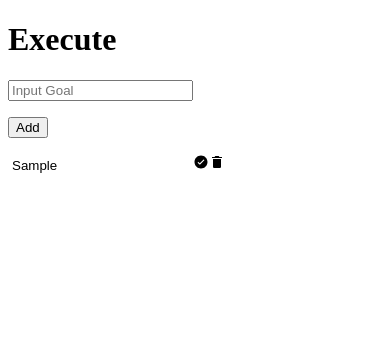
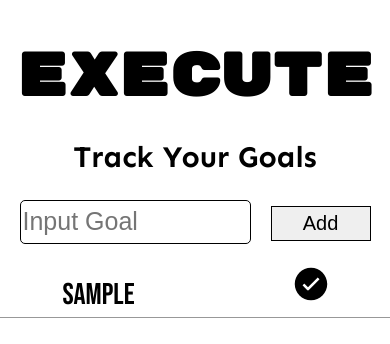
Before and after one commit to dpillay03/execute, a React (Create React App) app: page / in a window 390 px wide. Both pictures are taken after typing "Sample" into the empty fields and a click on the button "Add". Shown: the top 344 px of the page. Built offline with nearby package versions, Linux system fonts and the light colour scheme.

Commit message:
ready to deploy

```diff
--- a/package.json
+++ b/package.json
@@ -7,6 +7,7 @@
     "@testing-library/react": "^9.3.2",
     "@testing-library/user-event": "^7.1.2",
     "react": "^16.13.1",
+    "react-animations": "^1.0.0",
     "react-dom": "^16.13.1",
     "react-icons": "^3.10.0",
     "react-scripts": "3.4.1"
--- a/src/client/AddItem.jsx
+++ b/src/client/AddItem.jsx
@@ -1,12 +1,12 @@
 import React from 'react';
 import AppendItem from './AppendItem.jsx';
+import './listItem.css';
 
 export default class AddItem extends React.Component {
   constructor(props) {
     super(props);
     this.state = {
       items: [],
-      strikeThrough: [],
       listItems: {
         text: ' ',
         key: ' '
@@ -14,8 +14,9 @@ export default class AddItem extends React.Component {
     }
     this.handleChange = this.handleChange.bind(this);
     this.handleSubmit = this.handleSubmit.bind(this);
-    this.deleteItem = this.deleteItem.bind(this);
+    this.finishItem = this.finishItem.bind(this);
     this.updateItem = this.updateItem.bind(this);
+
   }
 
   handleSubmit = (event) => {
@@ -45,12 +46,15 @@ export default class AddItem extends React.Component {
     });
   }
 
-  deleteItem = (key) => {
+  finishItem = (key) => {
     const filteredItems = this.state.items.filter(item =>
       item.key !== key);
-    this.setState({
-      items: filteredItems
-    })
+    setTimeout(() => {
+      this.setState({
+        items: filteredItems
+      })
+    }, 500);
+
   }
 
   updateItem = (text, key) => {
@@ -67,8 +71,6 @@ export default class AddItem extends React.Component {
     })
   };
 
-
-
   render() {
     const { item } = <li>{this.state.listItems.text}</li>
     return (
@@ -78,16 +80,17 @@ export default class AddItem extends React.Component {
             type='text'
             placeholder='Input Goal'
             name='item'
+            id='input'
             value={item}
             onChange={this.handleChange}
           />
-          <p><button onClick={this.handleArray}>Add</button></p>
+          <button id='add' onClick={this.handleArray}>Add</button>
         </form>
 
         <AppendItem items={this.state.items}
-          deleteItem={this.deleteItem}
+          finishItem={this.finishItem}
           updateItem={this.updateItem}
-          />
+        />
       </div>
     );
   }
--- a/src/client/App.js
+++ b/src/client/App.js
@@ -5,9 +5,9 @@ class App extends React.Component {
   render(){
     return (
       <div className="App">
-        <h1>Execute</h1>
+          <h1>Execute</h1>
+          <h2>Track Your Goals</h2>
         <AddItem />
-
       </div>
     );
   }
--- a/src/client/AppendItem.jsx
+++ b/src/client/AppendItem.jsx
@@ -1,5 +1,5 @@
 import React from 'react';
-import { IoIosCheckmarkCircle, IoMdTrash } from "react-icons/io";
+import { IoIosCheckmarkCircle } from "react-icons/io";
 import './AddItem';
 import './listItem.css';
 
@@ -10,8 +10,8 @@ export default function AppendItem(props) {
 
             <input className="updateField" type="text" id={item.key} value={item.text} onChange={(e) => {
                 props.updateItem(e.target.value, item.key)}}></input>
-            <IoIosCheckmarkCircle />
-            <IoMdTrash onClick={() => { props.deleteItem(item.key) }} />
+
+            <IoIosCheckmarkCircle size={40} id="check-mark" onClick={() => { props.finishItem(item.key) }}  />
         </div>
     })
     return (
--- a/src/client/listItem.css
+++ b/src/client/listItem.css
@@ -1,8 +1,95 @@
+@import url('https://fonts.googleapis.com/css2?family=Rubik+Mono+One&display=swap');
+@import url('https://fonts.googleapis.com/css2?family=Rubik+Mono+One&family=Sen:wght@700&display=swap');
+@import url('https://fonts.googleapis.com/css2?family=Bebas+Neue&display=swap');
+
+
+
+html body {
+    margin: 0;
+    padding: 0;
+    height: 100vh;
+    background-image: linear-gradient(to bottom, #051937, #171228, #190a1a, #12040d, #000000);
+}
+.App {
+    height: 600px;
+    width: 500px;
+    background: white;
+    margin: 0 auto;
+    border-radius: 25px;
+    margin-top: 10em;
+    overflow: auto;
+}
+
+h1 {
+    font-size: 60px;
+    font-family: 'Rubik Mono One', sans-serif;
+    text-align: center;
+    color: black;
+    margin-bottom: 0;
+}
+h2 {
+    font-size: 30px;
+    text-align: center;
+    font-family: 'Sen', sans-serif;
+    color: black;
+}
+form {
+    text-align: center;
+}
+input {
+    font-size: 25px;
+    height: 40px;
+    width: 225px;
+    border: 1px solid black;
+    border-radius: 5px;
+}
+#input::placeholder {
+    font-size: 25px;
+}
+#add{
+    font-size: 20px;
+    width: 100px;
+    border: 1px solid black;
+    padding: 5px;
+    margin-left: 20px;
+}
+.list {
+    margin-top: 20px;
+    margin-bottom: 20px;
+    text-align: center;
+    border-bottom: 1px solid rgb(152, 152, 152);
+}
 .list .updateField {
     background-color: transparent;
     border-color: transparent;
     background: transparent;
 }
+.updateField {
+    font-size: 30px;
+    font-family: 'Bebas Neue', cursive;
+}
 .crossed-line {
     text-decoration: line-through;
+    width: 100px;
 }
+#check-mark {
+    color: black;
+}
+#check-mark:hover {
+    color: green;
+}
+#check-mark:active {
+    color: green;
+}
+
+@media only screen and (max-width: 600px) {
+    html body {
+        background: white;
+    }
+    .App {
+        width: 100vw;
+        height: 100vh;
+        top: 0;
+        margin-top: 0;
+    }
+  }
```
Also changed, not shown: 1 other file (tests, documents, lock files or other folders).
